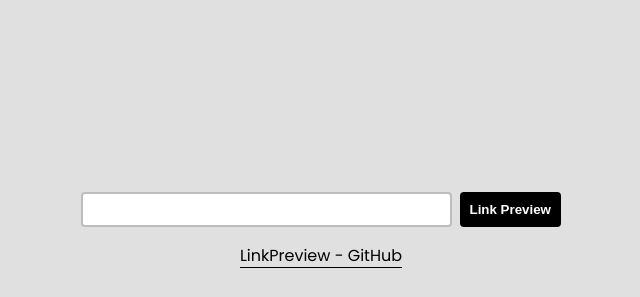
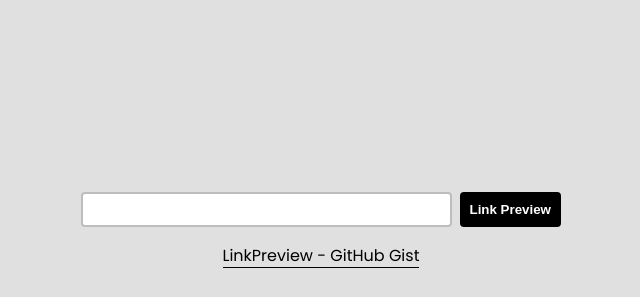
Before and after one commit to 4akhilkumar/LinkPreview, a plain HTML site: page docs/index.html in a window 1280 px wide. Shown: the part 154-451 px from the top of the page, 319-959 px from the left. Drawn offline with nearby package versions, Linux system fonts and the light colour scheme.

Commit message:
GitHub Gist link is added

```diff
--- a/docs/index.html
+++ b/docs/index.html
@@ -14,7 +14,7 @@
         <button type="button" class="get-link-preview" id="id_btn-get-link-preview">Link Preview</button>
     </div>
     <div class="link-preview-github-repo">
-        <a target="_blank" rel="noopener noreferrer" href="https://github.com/4akhilkumar/LinkPreview">LinkPreview - GitHub</a>
+        <a target="_blank" rel="noopener noreferrer" href="https://gist.github.com/4akhilkumar/cbc31430c17d93a337095cff4212ee05">LinkPreview - GitHub Gist</a>
     </div>
     <div class="link-preview-container"></div>
 
```
